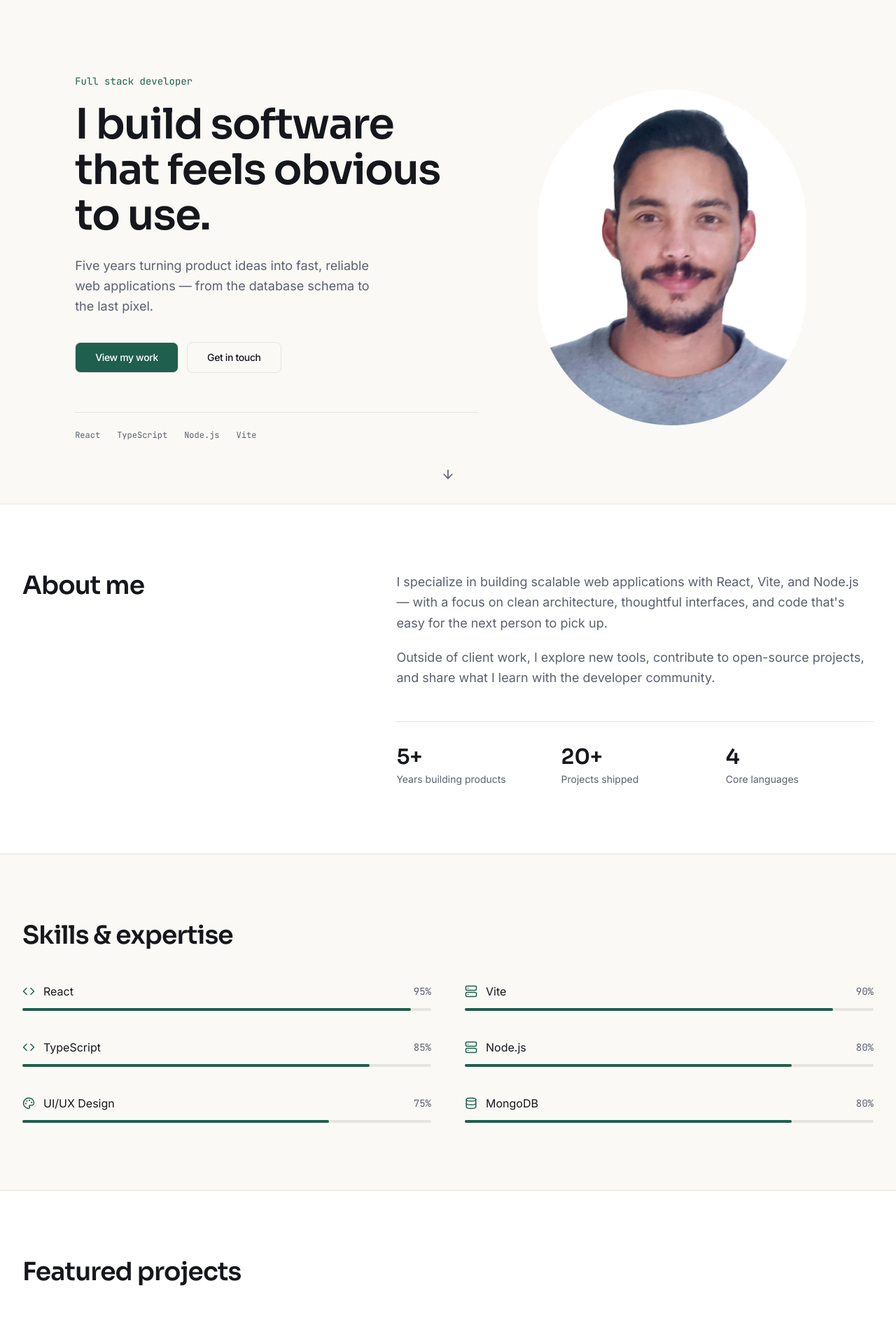
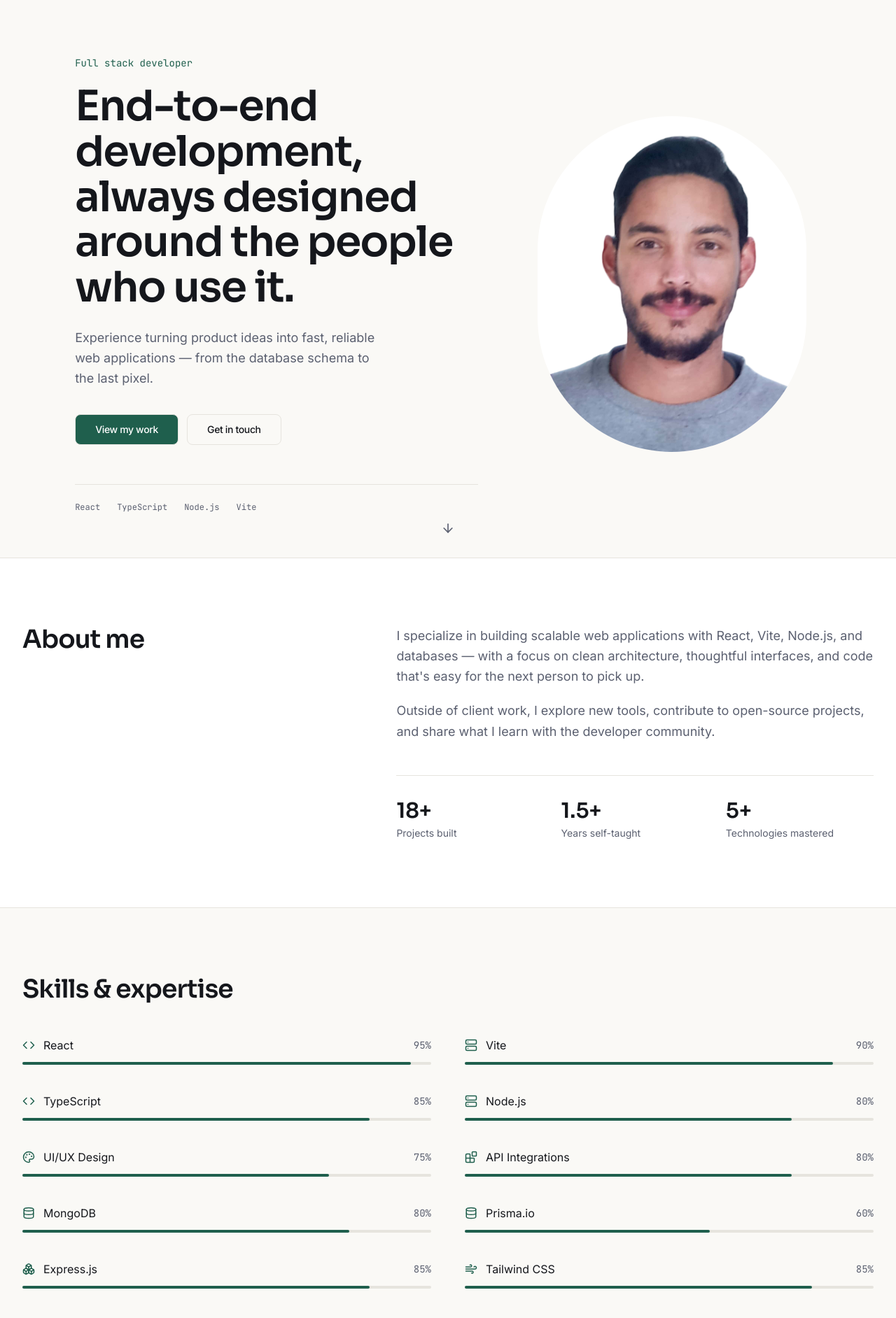
Before and after one commit to LendyAbel/my-portfolio, a React (Vite) app: page / in a window 1280 px wide. Shown: the part 80-1964 px from the top of the page at 70% size. Built offline with nearby package versions, Linux system fonts and the light colour scheme.

Commit message:
[work] Set text and skills

```diff
--- a/index.html
+++ b/index.html
@@ -2,7 +2,7 @@
 <html lang="en">
   <head>
     <meta charset="UTF-8" />
-    <link rel="icon" href="/public/fav-icon.png" />
+    <link rel="icon" href="/fav-icon.png" />
     <meta name="viewport" content="width=device-width, initial-scale=1.0" />
     <meta name="description" content="Lendy Sánchez — Full Stack Developer. React, Node.js and TypeScript." />
     <link rel="preconnect" href="https://fonts.googleapis.com" />
--- a/src/App.tsx
+++ b/src/App.tsx
@@ -1,4 +1,14 @@
-import { Code, Palette, Server, Database } from 'lucide-react'
+import {
+  Code,
+  Palette,
+  Server,
+  Database,
+  Blocks,
+  Boxes,
+  Wind,
+  ShieldCheck,
+  RefreshCw,
+} from 'lucide-react'
 import {
   Navigation,
   Hero,
@@ -17,6 +27,11 @@ const iconsMap = {
   Server,
   Palette,
   Database,
+  Blocks,
+  Boxes,
+  Wind,
+  ShieldCheck,
+  RefreshCw,
 }
 
 const skills = skillsData.map((skill) => ({
@@ -33,7 +48,7 @@ const App = () => {
   }
 
   return (
-    <div className="min-h-screen bg-paper">
+    <div className="bg-paper min-h-screen">
       <Navigation scrollToSection={scrollToSection} />
       <Hero scrollToSection={scrollToSection} />
       <AboutMe />
--- a/src/components/projects/ProjectPage.tsx
+++ b/src/components/projects/ProjectPage.tsx
@@ -1,3 +1,4 @@
+import { useEffect } from 'react'
 import { Link, useParams } from 'react-router-dom'
 import { ArrowLeft, ArrowUpRight, Github } from 'lucide-react'
 
@@ -11,6 +12,10 @@ const typedProjects = projects as Project[]
 const ProjectPage = () => {
   const { slug } = useParams<{ slug: string }>()
   const project = typedProjects.find((p) => p.slug === slug)
+
+  useEffect(() => {
+    window.scrollTo({ top: 0, left: 0, behavior: 'instant' as ScrollBehavior })
+  }, [slug])
 
   if (!project) {
     return (
--- a/src/components/seccions/AboutMe.tsx
+++ b/src/components/seccions/AboutMe.tsx
@@ -1,7 +1,7 @@
 const stats = [
-  { value: '5+', label: 'Years building products' },
-  { value: '20+', label: 'Projects shipped' },
-  { value: '4', label: 'Core languages' },
+  { value: '18+', label: 'Projects built' },
+  { value: '1.5+', label: 'Years self-taught' },
+  { value: '5+', label: 'Technologies mastered' },
 ]
 
 const AboutMe = () => {
@@ -17,7 +17,7 @@ const AboutMe = () => {
             <div className="space-y-5 text-lg leading-relaxed text-ink-muted">
               <p>
                 I specialize in building scalable web applications with
-                React, Vite, and Node.js — with a focus on clean
+                React, Vite, Node.js, and databases — with a focus on clean
                 architecture, thoughtful interfaces, and code that's easy for
                 the next person to pick up.
               </p>
--- a/src/components/seccions/Hero.tsx
+++ b/src/components/seccions/Hero.tsx
@@ -26,11 +26,11 @@ const Hero: React.FC<HeroProps> = ({ scrollToSection }) => {
           </p>
 
           <h1 className="max-w-xl font-display text-5xl font-semibold leading-[1.08] tracking-tight text-ink md:text-6xl">
-            I build software that feels obvious to use.
+            End-to-end development, always designed around the people who use it.
           </h1>
 
           <p className="mt-6 max-w-md text-lg leading-relaxed text-ink-muted">
-            Five years turning product ideas into fast, reliable web
+            Experience turning product ideas into fast, reliable web
             applications — from the database schema to the last pixel.
           </p>
 
--- a/src/data/skills.json
+++ b/src/data/skills.json
@@ -4,5 +4,11 @@
   { "name": "TypeScript", "level": 85, "icon": "Code" },
   { "name": "Node.js", "level": 80, "icon": "Server" },
   { "name": "UI/UX Design", "level": 75, "icon": "Palette" },
-  { "name": "MongoDB", "level": 80, "icon": "Database" }
+  {"name": "API Integrations", "level": 80, "icon": "Blocks"},
+  { "name": "MongoDB", "level": 80, "icon": "Database" },
+  { "name": "Prisma.io", "level": 60, "icon": "Database" },
+  { "name": "Express.js", "level": 85, "icon": "Boxes" },
+  { "name": "Tailwind CSS", "level": 85, "icon": "Wind" },
+  { "name": "JWT Auth", "level": 70, "icon": "ShieldCheck" },
+  { "name": "React Query", "level": 70, "icon": "RefreshCw" }
 ]
```
